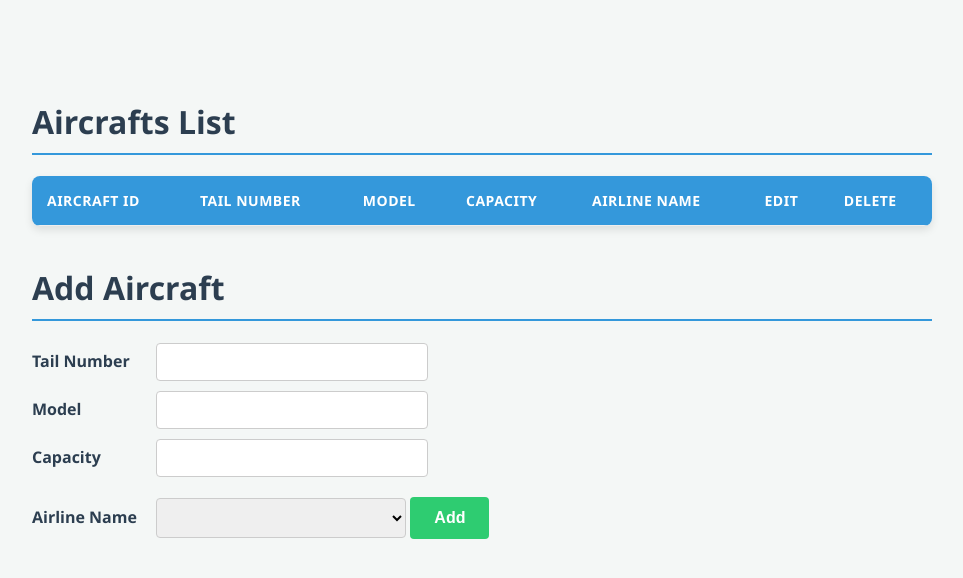
After one commit to saivignesh2626/airport-flight-management-system, a Flask app: page /Aircraft/ in a window 1280 px wide. The commit adds this page. Shown: the top 578 px of the page, without its empty margins (158-1121 px from the left). Run offline with Flask 3, Linux system fonts and the light colour scheme; data that the repository does not hold is empty.

Commit message:
Create and Read For Aircrafts

```diff
--- a/app.py
+++ b/app.py
@@ -4,10 +4,15 @@ import os
 from db import get_db_connection,fetch_all,fetch_one,execute
 load_dotenv()
 from routes.Airports import Airports_bp
+from routes.Airlines import Airlines_bp
+from routes.Aircrafts import Aircrafts_bp
 
 app=Flask(__name__)
 
 app.register_blueprint(Airports_bp)
+app.register_blueprint(Airlines_bp)
+app.register_blueprint(Aircrafts_bp)
+
 app.secret_key=os.getenv('SECRET_KEY','fallback_secret_for_testing')
 
 
@@ -15,53 +20,6 @@ app.secret_key=os.getenv('SECRET_KEY','fallback_secret_for_testing')
 def test_home():
     return  render_template('base.html')
 
-@app.route('/Airline')
-def DisplayAirline():
-    Airline_Data=fetch_all('select * from Airline')
-    return render_template('Airline.html',Airline_Data=Airline_Data)
-
-
-@app.route('/AddAirline',methods=['POST'])
-def Add_Airline():
-    Airline_Name=request.form['Airline_Name']
-    IATA_Code=request.form['IATA_Code']
-    ICAO_Code=request.form['ICAO_Code']
-    Airline_Country=request.form['Airline_Country']
-
-    params=(Airline_Name,IATA_Code,ICAO_Code,Airline_Country)
-    sql='insert into Airline (Name,IATA_Code,ICAO_Code,Country) values (%s,%s,%s,%s)'
-    execute(sql,params)
-
-    return redirect(url_for('DisplayAirline'))
-
-
-@app.route('/DeleteAirline/<int:id>',methods=['POST'])
-def Delete_Airline(id):
-    params=(id,)
-    sql='Delete from Airline Where Airline_ID=%s'
-    execute(sql,params)
-    return redirect(url_for('DisplayAirline'))
-
-@app.route('/UpdateAirline/<int:id>',methods=['GET','POST'])
-def Update_Airline(id):
-    if request.method == 'POST':
-        Airline_Name = request.form['Airline_Name']
-        IATA_Code = request.form['IATA_Code']
-        ICAO_Code = request.form['ICAO_Code']
-        Airline_Country = request.form['Airline_Country']
-
-        # The SQL UPDATE command
-        sql = 'UPDATE Airline SET Name=%s, IATA_Code=%s, ICAO_Code=%s, Country=%s WHERE Airline_ID=%s'
-        params = (Airline_Name, IATA_Code, ICAO_Code, Airline_Country, id)
-        execute(sql, params)
-
-        return redirect(url_for('DisplayAirline'))
-    else:
-        sql = 'SELECT * FROM Airline WHERE Airline_ID=%s'
-        params = (id,)
-        airline_to_edit = fetch_one(sql, params)
-        return render_template('UpdateAirline.html', airline=airline_to_edit)
-
 
 if __name__=="__main__":
     app.run(debug=True)
--- /dev/null
+++ b/routes/Aircrafts.py
@@ -0,0 +1,34 @@
+from flask import Blueprint,render_template,redirect,request,url_for
+from db import get_db_connection,fetch_all,fetch_one,execute
+
+Aircrafts_bp=Blueprint(
+    'Aircrafts',
+    __name__,
+    url_prefix='/Aircraft'
+)
+
+
+@Aircrafts_bp.route('/')
+def Display_Aircraft():
+    sql='Select Aircraft_ID,Tail_Number,Model,Capacity,a.Airline_ID,Name as Airline_Name\
+        from Aircraft a\
+        join Airline al on\
+        a.Airline_ID=al.Airline_ID\
+        order by(Aircraft_ID)'
+    Aircraft_Data=fetch_all(sql)
+    Airline_Data=fetch_all('select Name,Airline_ID from Airline')
+    return render_template('Aircraft.html',Aircraft_Data=Aircraft_Data,Airline_Data=Airline_Data)
+
+
+@Aircrafts_bp.route('/add',methods=['POST'])
+def Add_Aircraft():
+    Tail_Number=request.form['Tail_Number']
+    Model=request.form['Model']
+    Capacity=request.form['Capacity']
+    Airline_ID=request.form['Airline_ID']
+
+    params=(Tail_Number,Model,Capacity,Airline_ID)
+    sql='insert into Aircraft (Tail_Number,Model,Capacity,Airline_ID) values (%s,%s,%s,%s)'
+    execute(sql,params)
+
+    return redirect(url_for('Aircrafts.Display_Aircraft'))
--- a/routes/Airports.py
+++ b/routes/Airports.py
@@ -1,5 +1,4 @@
 from flask import Flask,render_template,redirect,url_for,request,Blueprint
-from dotenv import load_dotenv
 from db import get_db_connection,fetch_all,fetch_one,execute
 
 
--- /dev/null
+++ b/templates/Aircraft.html
@@ -0,0 +1,83 @@
+<!DOCTYPE html>
+<html>
+
+<head>
+
+<title>AFMS-Aircrafts</title>
+<link rel="stylesheet" href="{{ url_for('static',filename='css/style.css') }}">
+
+<body>
+
+    <h1>Aircrafts List</h1>
+
+        <table>
+
+            <tr>
+                    <th>Aircraft ID</th>
+                    <th>Tail Number</th>
+                    <th>Model</th>
+                    <th>Capacity</th>
+                    <th>Airline Name</th>
+                    <th>Edit</th>
+                    <th>Delete</th>
+
+            </tr>
+
+            {%for Aircraft in Aircraft_Data%}
+            <tr>
+
+                <td>{{Aircraft.Aircraft_ID}}</td>
+                <td>{{Aircraft.Tail_Number}}</td>
+                <td>{{Aircraft.Model}}</td>
+                <td>{{Aircraft.Capacity}}</td>
+                <td>{{Aircraft.Airline_Name}}</td>
+                <td>Edit</td>
+
+                <td>
+                        Delete
+                </td>
+
+            </tr>
+            {%endfor%}
+
+
+
+        </table>
+
+
+    <h1>Add Aircraft</h1>
+
+    <form action="{{ url_for('Aircrafts.Add_Aircraft') }}" method="POST">
+
+        <label>Tail Number</label>
+        <input type="text" name="Tail_Number"><br>
+
+        <label>Model</label>
+        <input type="text" name="Model"><br>
+
+        <label>Capacity</label>
+        <input type="number" min="0" name="Capacity"><br>
+
+        <label>Airline Name</label>
+        <select name="Airline_ID" required>
+
+        {%for Airline in Airline_Data%}
+
+        <option value="{{Airline.Airline_ID}}">{{Airline.Name}}</option>
+
+        {%endfor%}
+
+
+
+        </select>
+
+        <button type="submit" class="btn-submit">Add</button>
+
+
+    </form>
+
+</body>
+
+</head>
+
+</html>
--- a/templates/Airport.html
+++ b/templates/Airport.html
@@ -1,7 +1,7 @@
 <!DOCTYPE html>
 <html>
 <head>
-<title>AFMS</title>
+<title>AFMS-Airports</title>
 
 <link rel="stylesheet" href="{{url_for('static',filename='css/style.css')}}">
 </head>
--- a/templates/UpdateAirport.html
+++ b/templates/UpdateAirport.html
@@ -2,7 +2,7 @@
 <html>
 
 <head>
-<title>AFMS-UpdateAirport</title>
+<title>AFMS-Update Airport</title>
 <link rel="stylesheet" href="{{url_for('static',filename='css/style.css')}}"><link>
 </head>
 
```
Also changed, not shown: routes/Airlines.py (added, +58 -0 lines), templates/Airline.html (+4 -4 lines), templates/UpdateAirline.html (+6 -6 lines), templates/base.html (+4 -3 lines), templates/UpdateAircraft.html (added).
